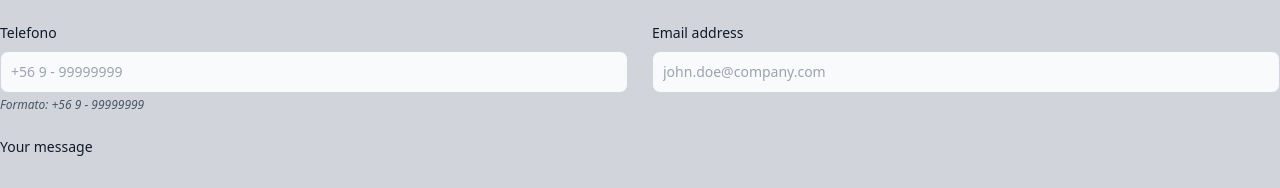
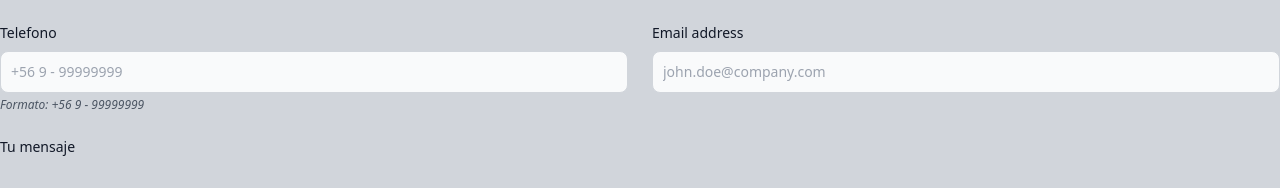
Before and after one commit to franciscoalfaro/portafolio, a React (Vite) app: page /portafolio/inicio in a window 1280 px wide. Shown: the part 1500-1688 px from the top of the page. Built offline with nearby package versions, Linux system fonts and the light colour scheme.

Commit message:
se corrige valores

```diff
--- a/src/components/Inicio.jsx
+++ b/src/components/Inicio.jsx
@@ -175,7 +175,7 @@
               </div>
             </div>
             <div className="grid gap-6 mb-6">
-              <label htmlFor="message" className="block mb-2 text-sm font-medium text-gray-900 dark:text-white">Your message</label>
+              <label htmlFor="message" className="block mb-2 text-sm font-medium text-gray-900 dark:text-white">Tu mensaje</label>
               <textarea id="message" rows="4" className="block p-2.5 w-full text-sm text-gray-900 bg-gray-50 rounded-lg border border-gray-300 focus:ring-blue-500 focus:border-blue-500 dark:bg-gray-700 dark:border-gray-600 dark:placeholder-gray-400 dark:text-white dark:focus:ring-blue-500 dark:focus:border-blue-500" placeholder="Write your thoughts here..."></textarea>
             </div>
 
```
